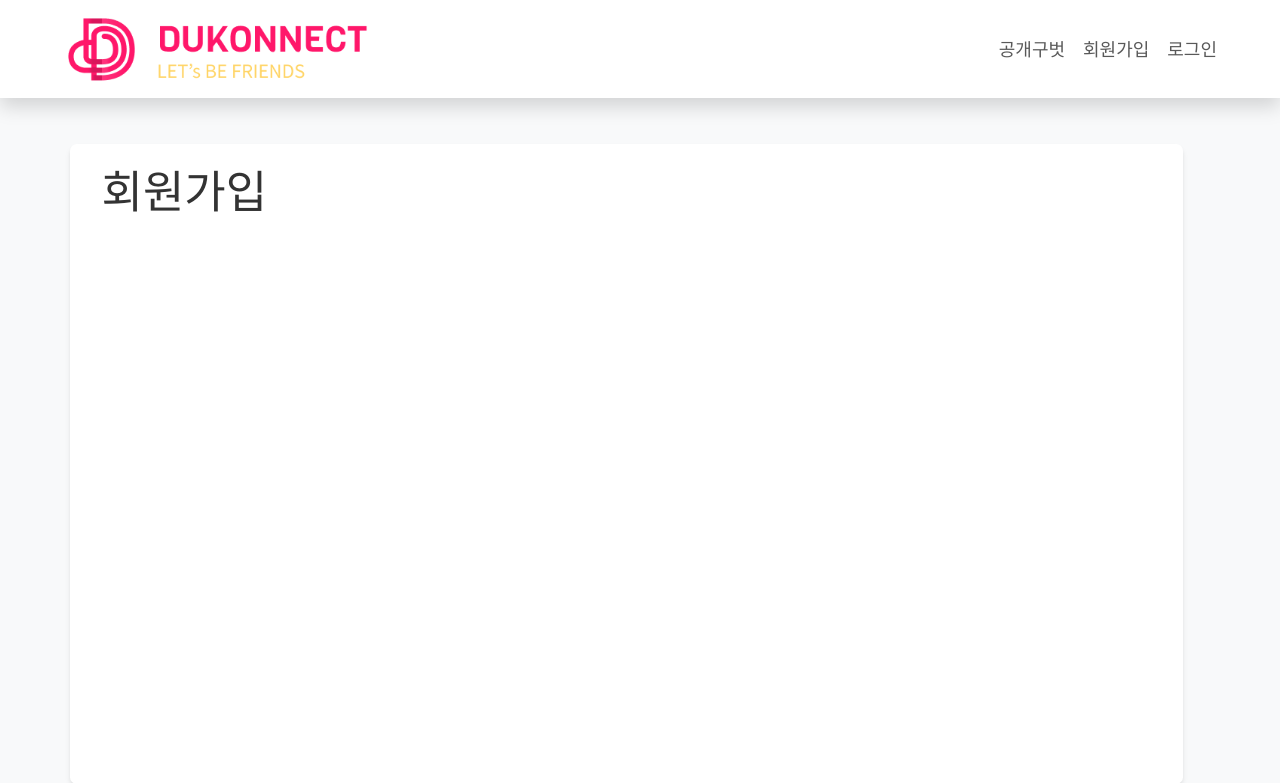
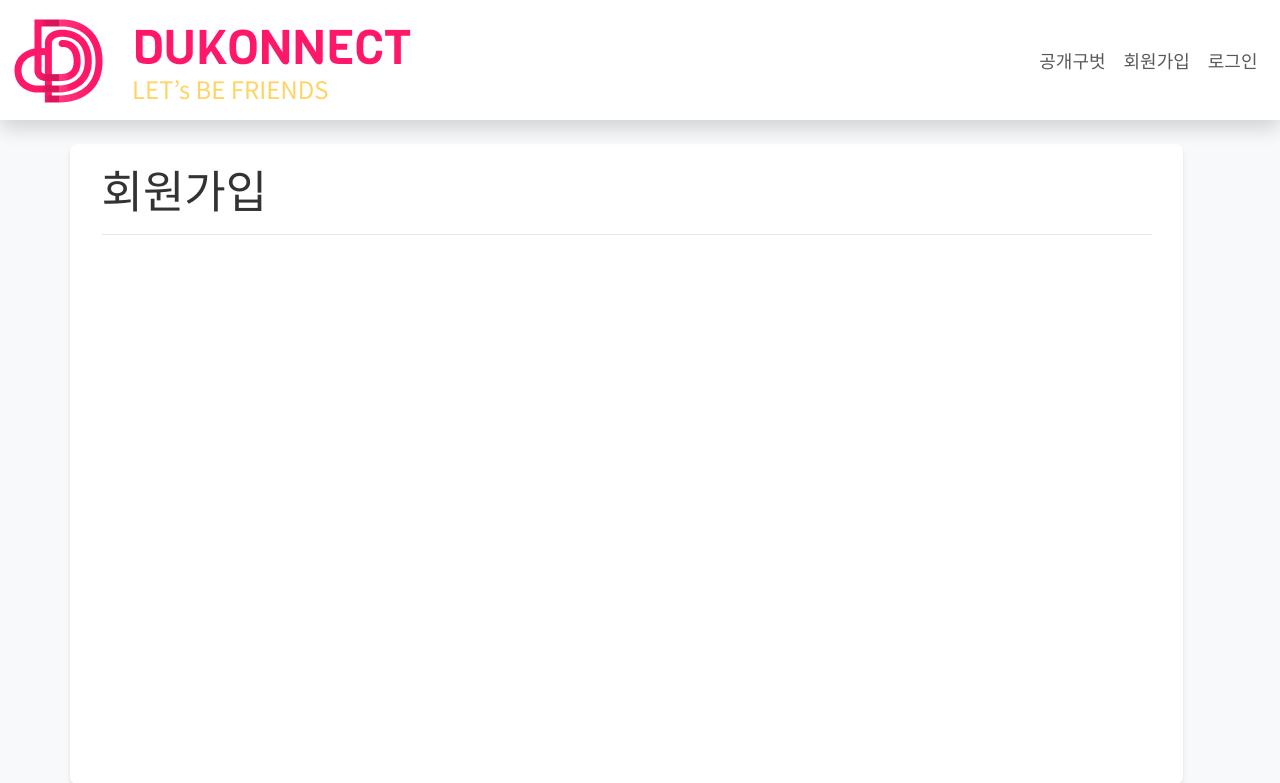
Before and after one commit to dudrbrb/DS-team9, a Django app: page /join/ in a window 1280 px wide. Shown: the top 783 px of the page. Run offline with Django 4.2, Linux system fonts and the light colour scheme; some libraries are stand-ins or nearby versions.

Commit message:
미친네비

```diff
--- a/app/static/css/common.css
+++ b/app/static/css/common.css
@@ -43,10 +43,6 @@ button.pink{
     background-color: #FF176A;
 }
 
-.full{
-    width: 100%;
-}
-
 .center{
     display: flex;
     justify-content: center;
--- a/app/templates/module/base.html
+++ b/app/templates/module/base.html
@@ -5,8 +5,8 @@
     <title>DUKONNECT</title>
 
     <!-- css load -->
+    <script src="https://kit.fontawesome.com/726bbd6862.js" crossorigin="anonymous"></script>
     <link rel="stylesheet" href="{% static 'css/bootstrap/bootstrap.min.css' %}" media="screen">
-    <script src="https://kit.fontawesome.com/726bbd6862.js" crossorigin="anonymous"></script>
     <link rel="stylesheet" href="{% static 'css/common.css' %}" media="screen">
 
     <script src="https://cdn.tailwindcss.com"></script>
@@ -16,9 +16,9 @@
     {% include 'module/navbar.html' %}
 
     <div class="container mt-32 mb-5 ">
-        <div class="row  bg-white full p-3 min-h-[80vh] shadow-md rounded" >
-            <div class="col-md-8 col-lg-9" >
-                <h1>
+        <div class="row  bg-white w-full p-3 min-h-[80vh] shadow-md rounded" >
+            <div class="w-full" >
+                <h1 class="border-b pb-3 w-full">
                     {% block title %}{% endblock %}
                 </h1>
                 {% block content %}{% endblock %}
--- a/app/templates/module/footer.html
+++ b/app/templates/module/footer.html
@@ -1,5 +1,5 @@
 <footer class="bg-white p-5">
-    <div class="full d-flex justify-content-evenly">
+    <div class="w-full d-flex justify-content-evenly">
         <ul>
             <li><b>UNIVERSITY</b></li>
             <li>덕성여자대학교</li>
--- a/app/templates/module/navbar.html
+++ b/app/templates/module/navbar.html
@@ -3,15 +3,20 @@
   {% load static %}
 <head>
   <link href="https://cdn.jsdelivr.net/npm/bootstrap@5.3.1/dist/css/bootstrap.min.css" rel="stylesheet" integrity="sha384-4bw+/aepP/YC94hEpVNVgiZdgIC5+VKNBQNGCHeKRQN+PtmoHDEXuppvnDJzQIu9" crossorigin="anonymous">
+  <meta charset="UTF-8">
+  <meta name="viewport" content="width=device-width, initial-scale=1.0">
+
 </head>
 <body>
-	<nav class="navbar navbar-expand-lg white fixed-top z-100 bg-white shadow px-5">
-    	<div class="container-fluid">
-			<a class="navbar-brand" href="/">
-				<img src="{% static 'images/homepages/logo.png' %}" alt="로고" width="300" height="70" class="d-inline-block align-top">
-			</a>
-		</div>
-
+  <nav class="navbar navbar-expand-lg bg-white shadow fixed-top" >
+    <div class="container-fluid">
+        <a class="navbar-brand" href="/">
+            <img src="{% static 'images/homepages/logo.png' %}" alt="로고" width="398" height="91" class="d-inline-block align-top">
+        </a>
+      <button class="navbar-toggler" type="button" data-bs-toggle="collapse" data-bs-target="#navbarNav" aria-controls="navbarNav" aria-expanded="false" aria-label="Toggle navigation">
+        <span class="navbar-toggler-icon"></span>
+	</button>
+	<div class=" navbar-collapse justify-content-end" id="navbarNav">
 		{% if user.is_authenticated %}
 			<ul class="navbar-nav">
 				<li class="nav-item">
@@ -39,8 +44,12 @@
 					<a class="nav-link" href="/login">로그인</a>
 				</li>
 			</ul>
-		{% endif %}
+        {% endif %}
 
-  	</nav>
+      </div>
+    </div>
+  </nav>
+
+  <script src="https://cdn.jsdelivr.net/npm/bootstrap@5.3.1/dist/js/bootstrap.bundle.min.js" integrity="sha384-HwwvtgBNo3bZJJLYd8oVXjrBZt8cqVSpeBNS5n7C8IVInixGAoxmnlMuBnhbgrkm" crossorigin="anonymous"></script>
 </body>
 </html>
```
